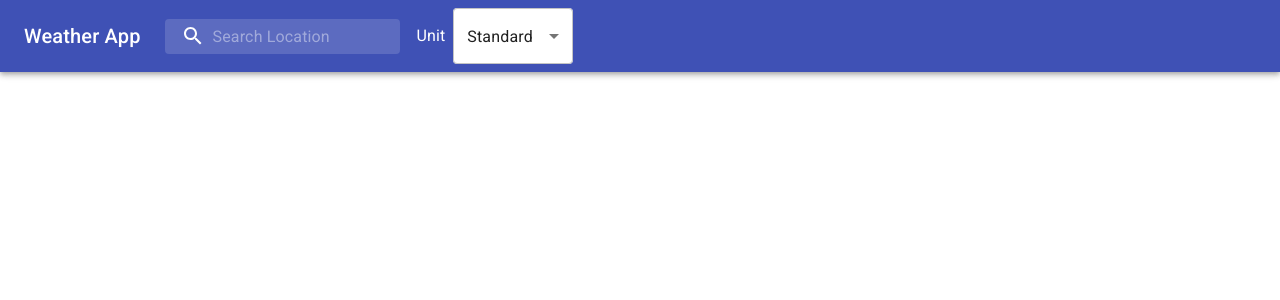
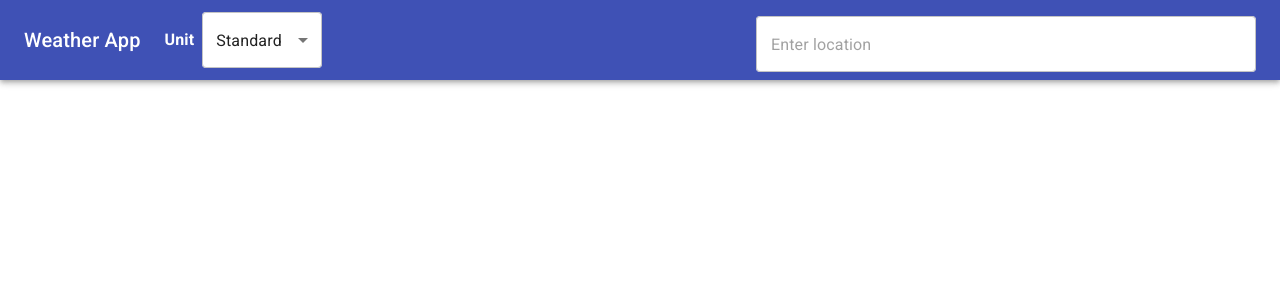
Before and after one commit to naveenvignesh5/weather-app, a React (Create React App) app: page / in a window 1280 px wide. Shown: the top 300 px of the page. Built offline with nearby package versions, Linux system fonts and the light colour scheme; no server answers.

Commit message:
adds location search

```diff
--- a/src/components/AppBar/AppBar.js
+++ b/src/components/AppBar/AppBar.js
@@ -1,13 +1,16 @@
 import React from 'react';
 import { fade, makeStyles } from '@material-ui/core/styles';
+
+// material ui
 import MuiAppBar from '@material-ui/core/AppBar';
 import Toolbar from '@material-ui/core/Toolbar';
 import Typography from '@material-ui/core/Typography';
-import InputBase from '@material-ui/core/InputBase';
-import SearchIcon from '@material-ui/icons/Search';
 import FormControl from '@material-ui/core/FormControl';
 import Select from '@material-ui/core/Select';
 import MenuItem from '@material-ui/core/MenuItem';
+
+// components
+import { LocationSearch } from '../LocationSearch';
 
 const useStyles = makeStyles((theme) => ({
   grow: {
@@ -56,16 +59,25 @@ const useStyles = makeStyles((theme) => ({
       width: '20ch',
     },
   },
+  formControlLabel: {
+    marginLeft: theme.spacing(3),
+    fontWeight: 700,
+    display: 'none',
+    [theme.breakpoints.up('sm')]: {
+      display: 'block',
+    },
+  },
   formControl: {
     margin: theme.spacing(1),
     minWidth: 120,
   },
   select: {
     backgroundColor: '#fff',
+    borderRadius: 4,
   },
 }));
 
-export function AppBar({ unit, handleUnitChange }) {
+export function AppBar({ unit, handleUnitChange, handleLocationChange }) {
   const classes = useStyles();
 
   return (
@@ -75,20 +87,11 @@ export function AppBar({ unit, handleUnitChange }) {
           <Typography className={classes.title} variant="h6" noWrap>
             Weather App
           </Typography>
-          <div className={classes.search}>
-            <div className={classes.searchIcon}>
-              <SearchIcon />
-            </div>
-            <InputBase
-              placeholder="Search Location"
-              classes={{
-                root: classes.inputRoot,
-                input: classes.inputInput,
-              }}
-              inputProps={{ 'aria-label': 'search' }}
-            />
-          </div>
-          <Typography className={classes.title} variant="subtitle1" noWrap>
+          <Typography
+            className={classes.formControlLabel}
+            variant="subtitle1"
+            noWrap
+          >
             Unit
           </Typography>
           <FormControl variant="outlined" className={classes.formControl}>
@@ -108,6 +111,22 @@ export function AppBar({ unit, handleUnitChange }) {
             </Select>
           </FormControl>
           <div className={classes.grow} />
+          <LocationSearch handleLocationChange={handleLocationChange} />
+          {/* <div className={classes.search}>
+            <div className={classes.searchIcon}>
+              <SearchIcon />
+            </div>
+
+            <InputBase
+              id="autocomplete"
+              placeholder="Search Location"
+              classes={{
+                root: classes.inputRoot,
+                input: classes.inputInput,
+              }}
+              inputProps={{ 'aria-label': 'search' }}
+            />
+          </div> */}
         </Toolbar>
       </MuiAppBar>
     </div>
--- /dev/null
+++ b/src/components/LocationSearch/LocationSearch.js
@@ -0,0 +1,55 @@
+import React, { useState } from 'react';
+
+import useSWR from 'swr';
+
+import { makeStyles } from '@material-ui/core/styles';
+import Autocomplete from '@material-ui/lab/Autocomplete';
+import TextField from '@material-ui/core/TextField';
+
+import get from 'lodash/get';
+
+// config
+import { MAPBOX_API, MAPBOX_ACCESS_TOKEN } from '../../config';
+
+const useStyles = makeStyles((theme) => ({
+  textFieldRoot: {
+    backgroundColor: theme.palette.common.white,
+    borderRadius: 4,
+  },
+}));
+
+export function LocationSearch({ handleLocationChange }) {
+  const classes = useStyles();
+
+  const [query, setQuery] = useState('');
+
+  const { data } = useSWR(
+    `${MAPBOX_API}/geocoding/v5/mapbox.places/${query}.json?access_token=${MAPBOX_ACCESS_TOKEN}`
+  );
+
+  return (
+    <Autocomplete
+      freeSolo
+      onChange={(e, v) => handleLocationChange(v)}
+      options={get(data, ['features'], [])}
+      getOptionLabel={(option) => option.place_name}
+      style={{ width: 500 }}
+      loading={!data}
+      renderInput={(params) => (
+        <TextField
+          {...params}
+          margin="normal"
+          variant="outlined"
+          classes={{ root: classes.textFieldRoot }}
+          placeholder="Enter location"
+          value={query}
+          onChange={(e) => setQuery(e.target.value)}
+        />
+      )}
+    />
+  );
+}
+
+LocationSearch.defaultProps = {
+  handleLocationChange: () => {},
+};
--- /dev/null
+++ b/src/components/LocationSearch/index.js
@@ -0,0 +1 @@
+export * from './LocationSearch';
--- a/src/components/WeatherCard/WeatherCard.js
+++ b/src/components/WeatherCard/WeatherCard.js
@@ -9,7 +9,6 @@ import Card from '@material-ui/core/Card';
 import CardContent from '@material-ui/core/CardContent';
 import Typography from '@material-ui/core/Typography';
 import Grid from '@material-ui/core/Grid';
-// import Box from '@material-ui/core/Box';
 
 // components
 import { WeatherForcast } from './WeatherForcast';
@@ -43,9 +42,16 @@ const useStyles = makeStyles({
 export function WeatherCard({ latlng, unit }) {
   const classes = useStyles();
 
+  const lat = get(latlng, 'lat', null);
+  const lng = get(latlng, 'lng', null);
+
   const { data, error } = useSWR(
-    `${WEATHER_STACK_API}/weather?lat=${latlng.lat}&lon=${latlng.lng}&appid=${WEATHER_STACK_API_KEY}&units=${unit}`
+    `${WEATHER_STACK_API}/weather?appid=${WEATHER_STACK_API_KEY}&lat=${lat}&lon=${lng}&units=${unit}`
   );
+
+  if (lat === null || lng === null) {
+    return null;
+  }
 
   if (!data) return null;
 
--- a/src/components/index.js
+++ b/src/components/index.js
@@ -1,3 +1,4 @@
 export * from './AppBar';
 export * from './SnackBar';
 export * from './WeatherCard';
+export * from './LocationSearch';
--- a/src/config.js
+++ b/src/config.js
@@ -5,3 +5,7 @@ export const WEATHER_UNITS = {
   metric: '°C',
   imperial: '°F',
 };
+
+export const MAPBOX_API = 'https://api.mapbox.com';
+export const MAPBOX_ACCESS_TOKEN =
+  'pk.eyJ1IjoibmF2ZWVudmlnbmVzaCIsImEiOiJja2dhZzQybzkwNnRjMnFvNGkzb3NqbHFuIn0.B2bWiXlcPGLGJ1H2JfdUAg';
--- a/src/pages/Home/Home.js
+++ b/src/pages/Home/Home.js
@@ -1,6 +1,10 @@
 import React, { useEffect, useState } from 'react';
 
+// material
 import Box from '@material-ui/core/Box';
+
+// lodash
+import get from 'lodash/get';
 
 // components
 import { AppBar, SnackBar, WeatherCard } from '../../components';
@@ -9,7 +13,7 @@ import { AppBar, SnackBar, WeatherCard } from '../../components';
 import { getLocation } from '../../utils';
 
 export function Home() {
-  const [latlng, setLalLng] = useState({ lat: 40.7128, lng: 74.006 });
+  const [latlng, setLalLng] = useState({});
   const [error, setError] = useState('');
   const [unit, setUnit] = useState('standard');
 
@@ -23,8 +27,6 @@ export function Home() {
         return;
       }
 
-      console.log(data);
-
       setLalLng({
         lat: data.coords.latitude,
         lng: data.coords.longitude,
@@ -34,7 +36,13 @@ export function Home() {
 
   return (
     <>
-      <AppBar unit={unit} handleUnitChange={(e) => setUnit(e.target.value)} />
+      <AppBar
+        unit={unit}
+        handleUnitChange={(e) => setUnit(e.target.value)}
+        handleLocationChange={(v) =>
+          setLalLng({ lng: get(v, ['center', 0]), lat: get(v, ['center', 1]) })
+        }
+      />
       <Box p={3}>
         <WeatherCard unit={unit} latlng={latlng} />
       </Box>
```
